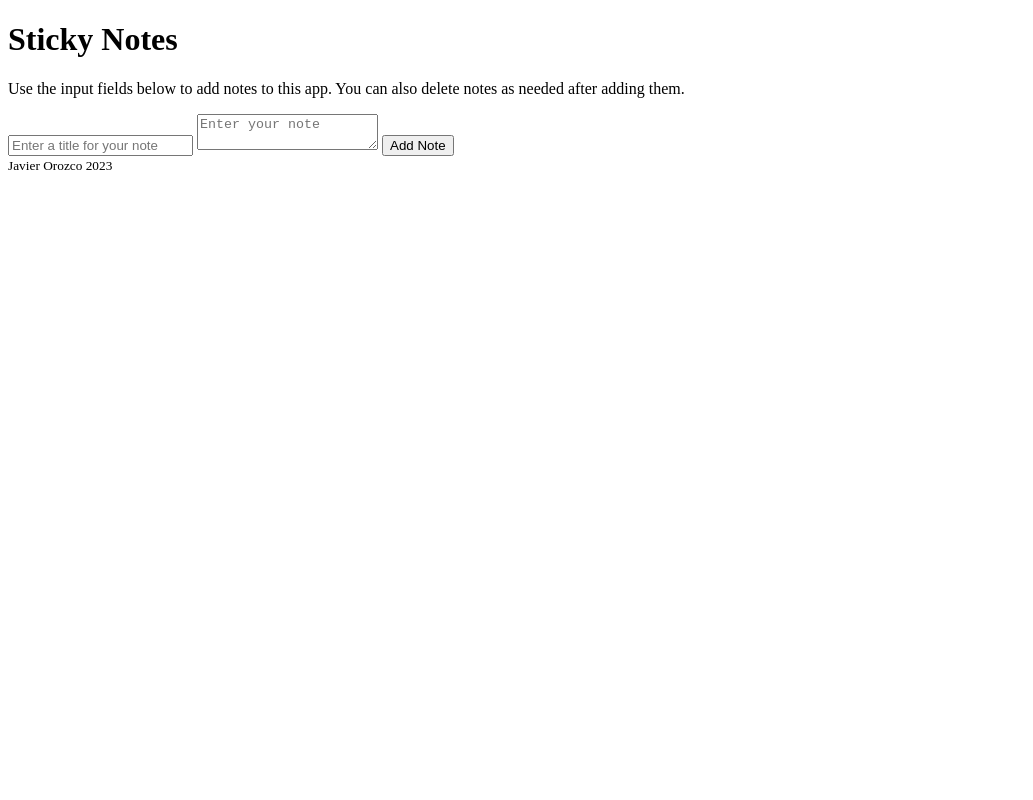
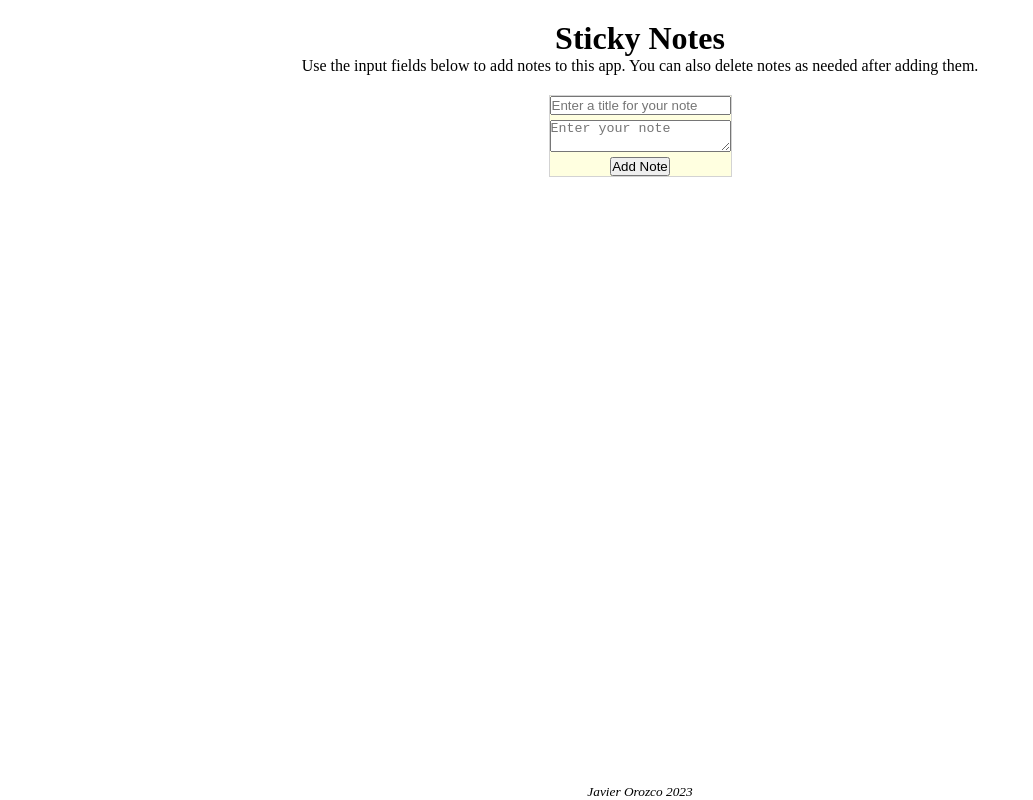
Before and after one commit to jorozco94/Vanilla-Notes, a plain HTML site: page index.html in a window 1280 px wide. Shown: the whole page, without its empty margins (0-1033 px from the left). Drawn offline with Linux system fonts and the light colour scheme.

Commit message:
chore: Styling

```diff
--- a/index.html
+++ b/index.html
@@ -13,7 +13,7 @@
     <p>Use the input fields below to add notes to this app. You can also delete notes as needed after adding them.</p>
   </header>
   <main>
-    <div id="noteSubmission">
+    <div id="noteSubmission" class="noteSubmission">
       <input type="text" id="noteTitle" placeholder="Enter a title for your note">
       <textarea id="noteBody" placeholder="Enter your note"></textarea>
       <button id="newNoteBtn">Add Note</button>
--- a/styles/style.css
+++ b/styles/style.css
@@ -0,0 +1,63 @@
+*, *::before, *::after {
+  box-sizing: border-box;
+  margin: 0;
+  padding: 0;
+}
+
+:root {
+  --header-margin: 20px;
+  --default-gap: 5px;
+  --note-border-size: 1px;
+  --note-border-col: lightgray;
+  --note-bg-col: lightyellow;
+}
+
+body {
+  min-height: 100vh;
+  display: flex;
+  flex-direction: column;
+  align-items: center;
+}
+
+header {
+  text-align: center;
+  margin: var(--header-margin) 0 var(--header-margin) 0;
+}
+
+main {
+  flex-grow: 1;
+  display: flex;
+  flex-direction: column;
+  gap: var(--default-gap);
+}
+
+footer {
+  font-style: italic;
+}
+
+/* Note Submission Form */
+.noteSubmission {
+  display: flex;
+  flex-direction: column;
+  gap: 5px;
+  background-color: var(--note-bg-col);
+  border: var(--note-border-size) solid var(--note-border-col);
+}
+
+#newNoteBtn {
+  align-self: center;
+}
+
+/* Note Container */
+.singleNote {
+  background-color: var(--note-bg-col);
+  border: var(--note-border-size) solid var(--note-border-col);
+  display: flex;
+  flex-direction: column;
+  align-items: flex-start;
+  margin-bottom: var(--default-gap);
+}
+
+.singleNote > button {
+  align-self: center;
+}
```
